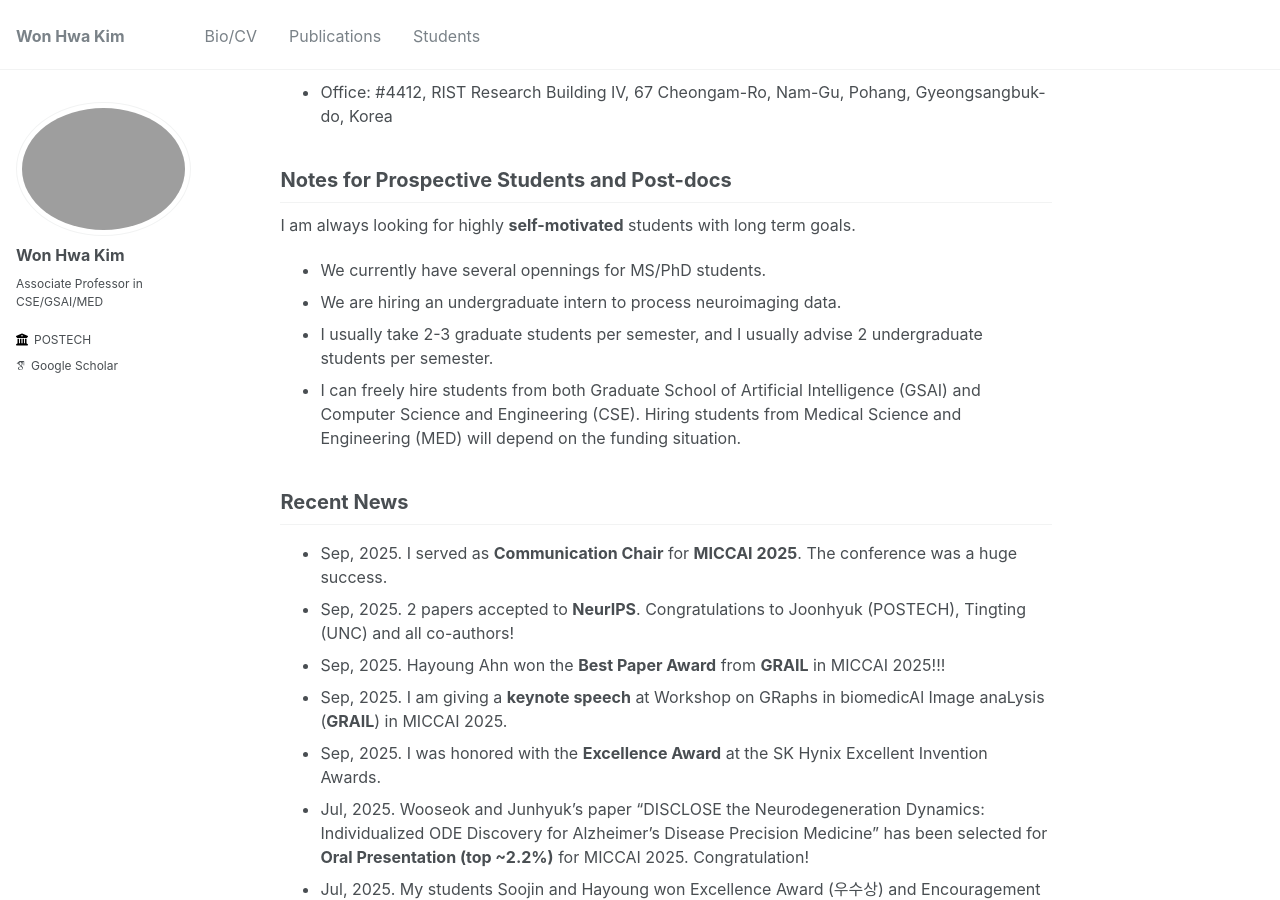
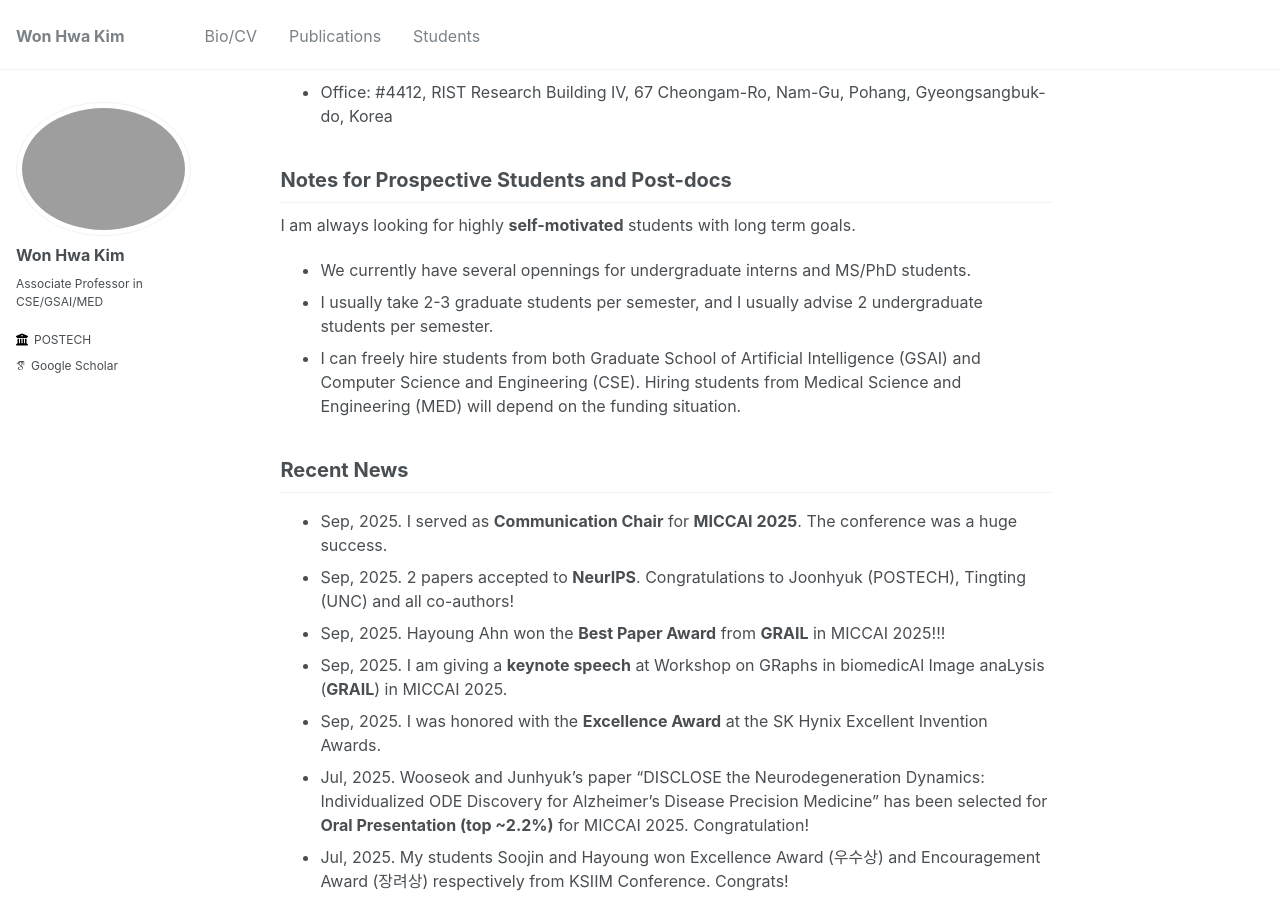
Before and after one commit to wwplato/wwplato.github.io, a Jekyll site: the page built from _pages/about.md, in a window 1280 px wide and 900 px high, scrolled down 337 px. Built offline with Jekyll 4.4.1, drawn with Linux system fonts in a browser that asks for light colours; some web fonts are replaced.

Commit message:
Update about.md

```diff
--- a/_pages/about.md
+++ b/_pages/about.md
@@ -24,8 +24,7 @@ Notes for Prospective Students and Post-docs
 -----
 I am always looking for highly **self-motivated** students with long term goals.
 <!--* I am looking for a post-doc to work on ML/CV problems for geometric neuroimages (e.g., 3D mesh and brain network). -->
-* We currently have several opennings for MS/PhD students.
-* We are hiring an undergraduate intern to process neuroimaging data.
+* We currently have several opennings for undergraduate interns and MS/PhD students.
 * I usually take 2-3 graduate students per semester, and I usually advise 2 undergraduate students per semester.
 * I can freely hire students from both Graduate School of Artificial Intelligence (GSAI) and Computer Science and Engineering (CSE). Hiring students from Medical Science and Engineering (MED) will depend on the funding situation.
 <!-- I do not hire summer or winter interns as I make several (business) trips during those times.   -->
```
